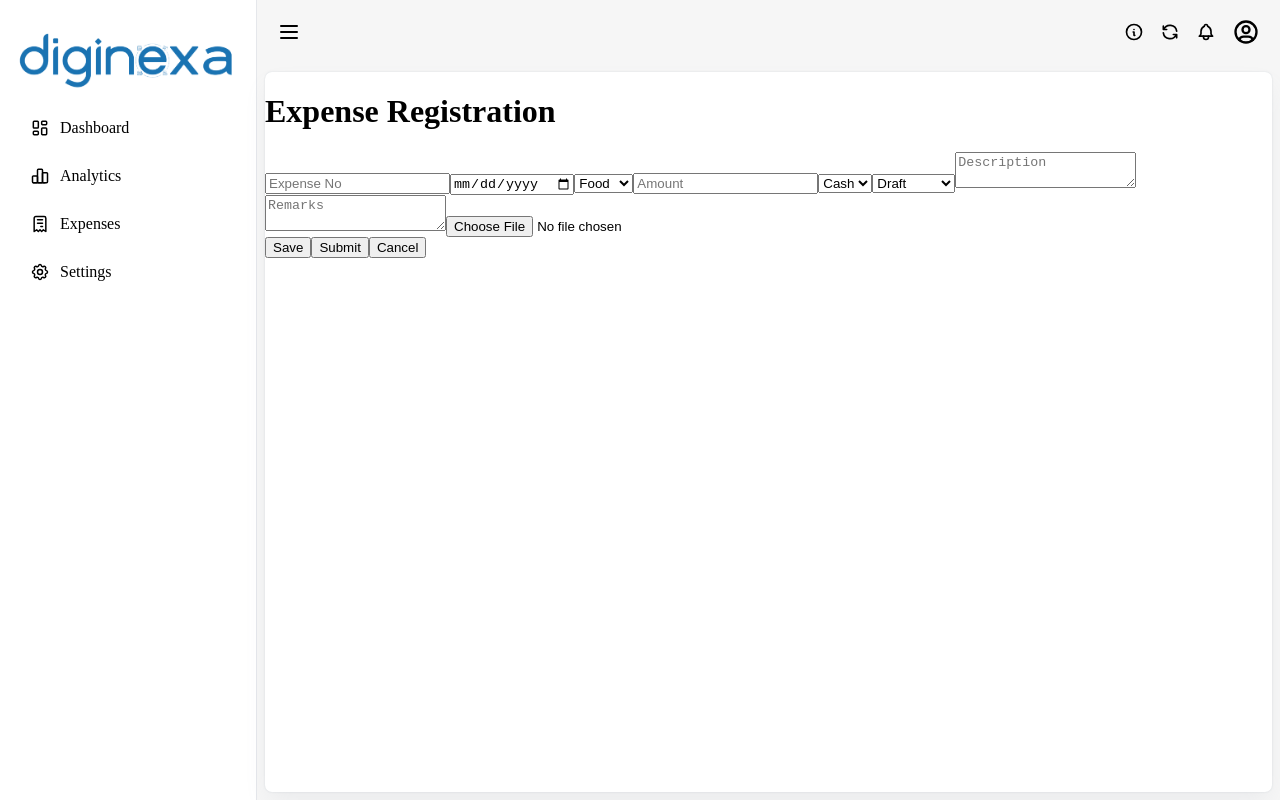
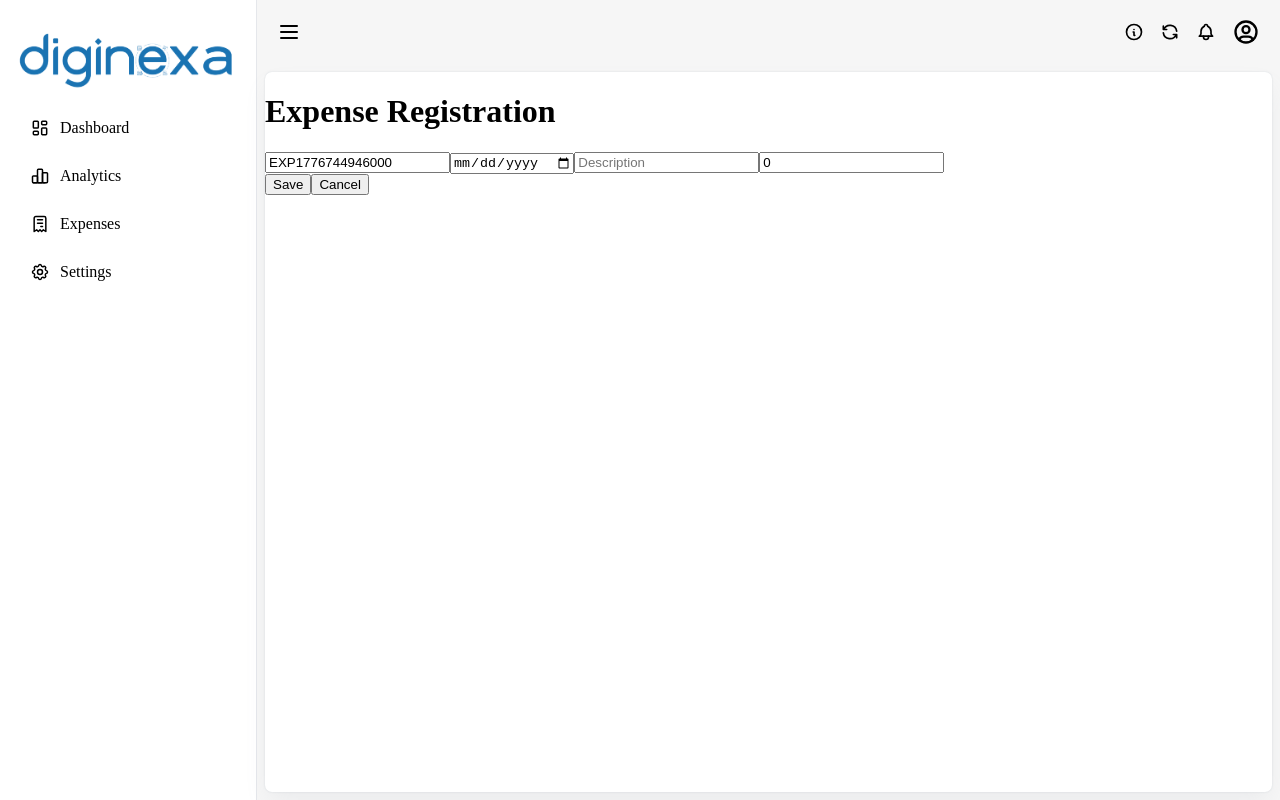
Before and after one commit to Gousetaj/SimplXpense, a React (Vite) app: page /expenses/add in a window 1280 px wide. Built offline with nearby package versions, Linux system fonts and the light colour scheme; sample sign-in values are in the browser's storage.

Commit message:
introduced indexedDB

```diff
--- a/src/components/reusables/RoleTable.css
+++ b/src/components/reusables/RoleTable.css
@@ -52,12 +52,12 @@
 .table-wrapper {
   overflow-x: auto;
   border: 1px solid #e5e7eb;
+  height: 70vh;
   border-radius: 8px;
 }
 
 .v-table {
   width: 100%;
-  height: 70vh;
   border-collapse: collapse;
 }
 
@@ -92,9 +92,9 @@ height: fit-content;
 
 /* HOVER */
 
-/* .v-table tbody tr:hover {
-  background: #fafafa;
-} */
+.v-table tbody tr {
+  height: 58px !important;
+}
 
 /* ACTIONS */
 
--- /dev/null
+++ b/src/db/expenseDb.ts
@@ -0,0 +1,83 @@
+const DB_NAME = "ExpenseDB";
+const STORE_NAME = "expenses";
+const DB_VERSION = 1;
+
+export const openDB = (): Promise<IDBDatabase> => {
+  return new Promise((resolve, reject) => {
+    const request = indexedDB.open(DB_NAME, DB_VERSION);
+
+    request.onupgradeneeded = () => {
+      const db = request.result;
+
+      if (!db.objectStoreNames.contains(STORE_NAME)) {
+        db.createObjectStore(STORE_NAME, {
+          keyPath: "ExpenseNo",
+        });
+      }
+    };
+
+    request.onsuccess = () => resolve(request.result);
+    request.onerror = () => reject(request.error);
+  });
+};
+
+export const getExpenses = async () => {
+  const db = await openDB();
+
+  return new Promise<any[]>((resolve, reject) => {
+    const tx = db.transaction(STORE_NAME, "readonly");
+    const store = tx.objectStore(STORE_NAME);
+
+    const request = store.getAll();
+
+    request.onsuccess = () => resolve(request.result);
+    request.onerror = () => reject(request.error);
+  });
+};
+
+export const saveExpense = async (expense: any) => {
+  const db = await openDB();
+
+  return new Promise((resolve, reject) => {
+    const tx = db.transaction(STORE_NAME, "readwrite");
+    const store = tx.objectStore(STORE_NAME);
+
+    const request = store.put(expense);
+
+    request.onsuccess = () => resolve(true);
+    request.onerror = () => reject(request.error);
+  });
+};
+
+export const deleteExpense = async (expenseNo: string) => {
+  const db = await openDB();
+
+  return new Promise((resolve, reject) => {
+    const tx = db.transaction(STORE_NAME, "readwrite");
+    const store = tx.objectStore(STORE_NAME);
+
+    const request = store.delete(expenseNo);
+
+    request.onsuccess = () => resolve(true);
+    request.onerror = () => reject(request.error);
+  });
+};
+
+export const getExpenseById = async (
+  expenseNo: string
+) => {
+  const db = await openDB();
+
+  return new Promise((resolve, reject) => {
+    const tx = db.transaction(STORE_NAME, "readonly");
+    const store = tx.objectStore(STORE_NAME);
+
+    const request = store.get(expenseNo);
+
+    request.onsuccess = () =>
+      resolve(request.result);
+
+    request.onerror = () =>
+      reject(request.error);
+  });
+};
--- a/src/views/requisition/ExpenseRequisition/ExpenseRegistrationForm.tsx
+++ b/src/views/requisition/ExpenseRequisition/ExpenseRegistrationForm.tsx
@@ -1,4 +1,29 @@
+import { useState } from "react";
+import { useNavigate } from "react-router-dom";
+import { saveExpense } from "@/db/expenseDb.ts";
+
 function ExpenseRegistrationForm() {
+  const navigate = useNavigate();
+
+  const [form, setForm] = useState({
+    ExpenseNo: `EXP${Date.now()}`,
+    ExpenseDate: "",
+    CategoryId: "",
+    CategoryName: "",
+    Description: "",
+    Amount: 0,
+    Currency: "INR",
+    PaymentMethod: "Cash",
+    Status: "Draft",
+    Remarks: "",
+  });
+
+  const handleSave = async () => {
+    await saveExpense(form);
+
+    navigate("/MyExpense");
+  };
+
   return (
     <div className="page-container">
       <h1>Expense Registration</h1>
@@ -6,51 +31,59 @@ function ExpenseRegistrationForm() {
       <div className="card">
         <div className="form-grid">
 
-          <input placeholder="Expense No" />
+          <input
+            value={form.ExpenseNo}
+            readOnly
+          />
 
-          <input type="date" />
+          <input
+            type="date"
+            value={form.ExpenseDate}
+            onChange={(e) =>
+              setForm({
+                ...form,
+                ExpenseDate: e.target.value,
+              })
+            }
+          />
 
-          <select>
-            <option>Food</option>
-            <option>Travel</option>
-            <option>Hotel</option>
-          </select>
+          <input
+            placeholder="Description"
+            value={form.Description}
+            onChange={(e) =>
+              setForm({
+                ...form,
+                Description: e.target.value,
+              })
+            }
+          />
 
           <input
             type="number"
-            placeholder="Amount"
+            value={form.Amount}
+            onChange={(e) =>
+              setForm({
+                ...form,
+                Amount: Number(e.target.value),
+              })
+            }
           />
-
-          <select>
-            <option>Cash</option>
-            <option>Card</option>
-            <option>UPI</option>
-          </select>
-
-          <select>
-            <option>Draft</option>
-            <option>Submitted</option>
-          </select>
-
-          <textarea
-            placeholder="Description"
-          />
-
-          <textarea
-            placeholder="Remarks"
-          />
-
-          <input type="file" />
         </div>
 
         <div className="page-actions">
-          <button>Save</button>
-          <button>Submit</button>
-          <button>Cancel</button>
+          <button onClick={handleSave}>
+            Save
+          </button>
+
+          <button
+            onClick={() => navigate("/MyExpense")}
+          >
+            Cancel
+          </button>
         </div>
       </div>
     </div>
   );
 }
 
-export default ExpenseRegistrationForm
+export default ExpenseRegistrationForm;
--- a/src/views/requisition/ExpenseRequisition/ExpenseRegistrationList.tsx
+++ b/src/views/requisition/ExpenseRequisition/ExpenseRegistrationList.tsx
@@ -1,24 +1,26 @@
-import { useState } from "react";
+import { useEffect, useState } from "react";
 import { useNavigate } from "react-router-dom";
 import RoleTable from "@/components/reusables/RoleTable";
+import {
+  getExpenses,
+  deleteExpense,
+} from "@/db/expenseDb.ts";
 
 function ExpenseRegistrationList() {
   const navigate = useNavigate();
 
-  const [expenses, setExpenses] = useState([
-    {
-      ExpenseNo: "EXP0001",
-      ExpenseDate: "2026-06-01",
-      CategoryId: "FOOD",
-      CategoryName: "Food",
-      Description: "Team Lunch",
-      Amount: 2500,
-      Currency: "INR",
-      PaymentMethod: "Cash",
-      Status: "Draft",
-      Remarks: "",
-    },
-  ]);
+  const [expenses, setExpenses] = useState<any[]>(
+    []
+  );
+
+  const loadExpenses = async () => {
+    const data = await getExpenses();
+    setExpenses(data);
+  };
+
+  useEffect(() => {
+    loadExpenses();
+  }, []);
 
   const fields = [
     { caption: "Expense No", dataField: "ExpenseNo" },
@@ -29,7 +31,10 @@ function ExpenseRegistrationList() {
     { caption: "Status", dataField: "Status" },
   ];
 
-  const handleAction = (action: string, item: any) => {
+  const handleAction = async (
+    action: string,
+    item: any
+  ) => {
     switch (action) {
       case "add":
         navigate("/expenses/add");
@@ -44,12 +49,8 @@ function ExpenseRegistrationList() {
         break;
 
       case "delete":
-        setExpenses((prev) =>
-          prev.filter(
-            (expense) =>
-              expense.ExpenseNo !== item.ExpenseNo
-          )
-        );
+        await deleteExpense(item.ExpenseNo);
+        loadExpenses();
         break;
     }
   };
```
